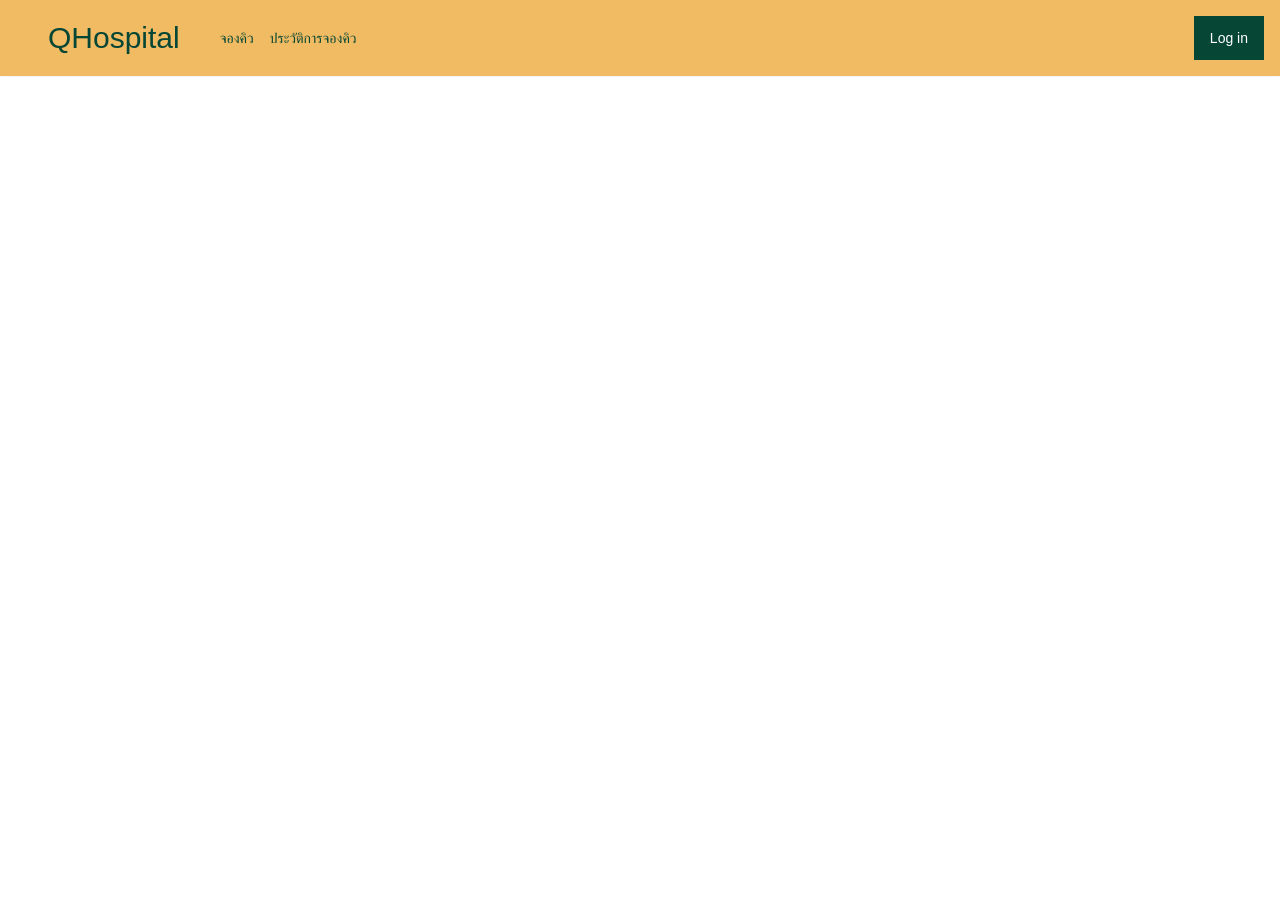
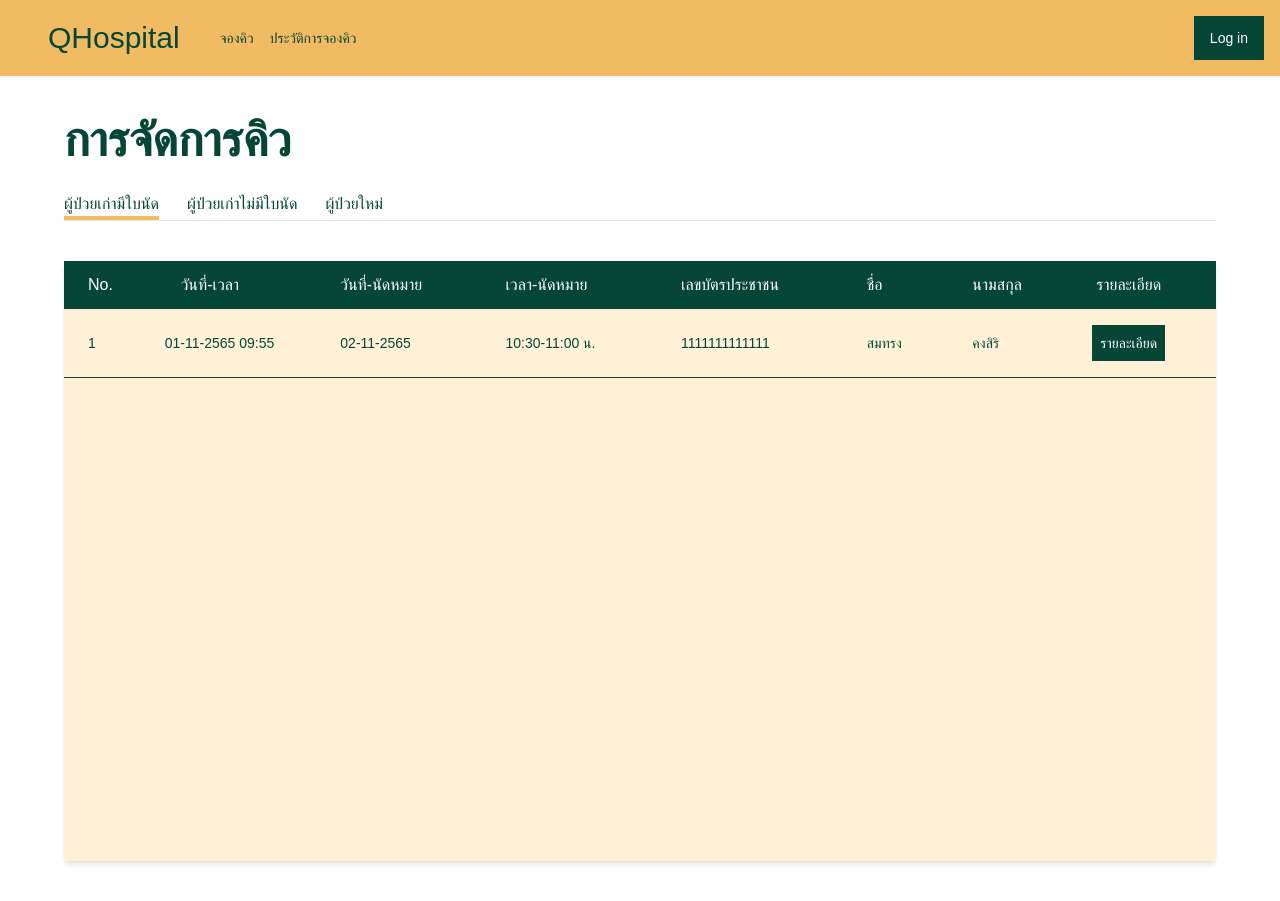
Before and after one commit to yanisa2002/Hospital-Booking-Website-Project, a React (Create React App) app: page /select-hospital in a window 1280 px wide. Before the commit the page ends 800 px from the top, so only its background shows below. Built offline with nearby package versions, Linux system fonts and the light colour scheme; a web font is replaced by a local one.

Commit message:
del comment,add  path

```diff
--- a/src/App.js
+++ b/src/App.js
@@ -34,6 +34,7 @@ function App() {
         <Route path="/" element={<Home />} />
         <Route path="/booking-ma" element={<BookingMA />} />
         <Route path="/staff" element={<StaffManage/>} />
+        <Route path="/select-hospital" element={<StaffManage/>} />
       </Routes>
     </div>
   );
--- /dev/null
+++ b/src/page/SelectHonmap.js
@@ -0,0 +1,9 @@
+import React from 'react'
+
+function SelectHonmap() {
+  return (
+    <div>SelectHonmap</div>
+  )
+}
+
+export default SelectHonmap
--- a/src/page/StaffManage.js
+++ b/src/page/StaffManage.js
@@ -19,7 +19,7 @@ function StaffManage() {
       </div>
 
       <div className="mb-10">
-        {/* <RoleTable data={dataROLE} getDataROLE={getDataROLE}/> */}
+
         {tabState==1 &&<><PMAtable/></>}
         {tabState==2 &&<><PNMAtable/></>}
         {tabState==3 &&<><NPtable/></>}
```
